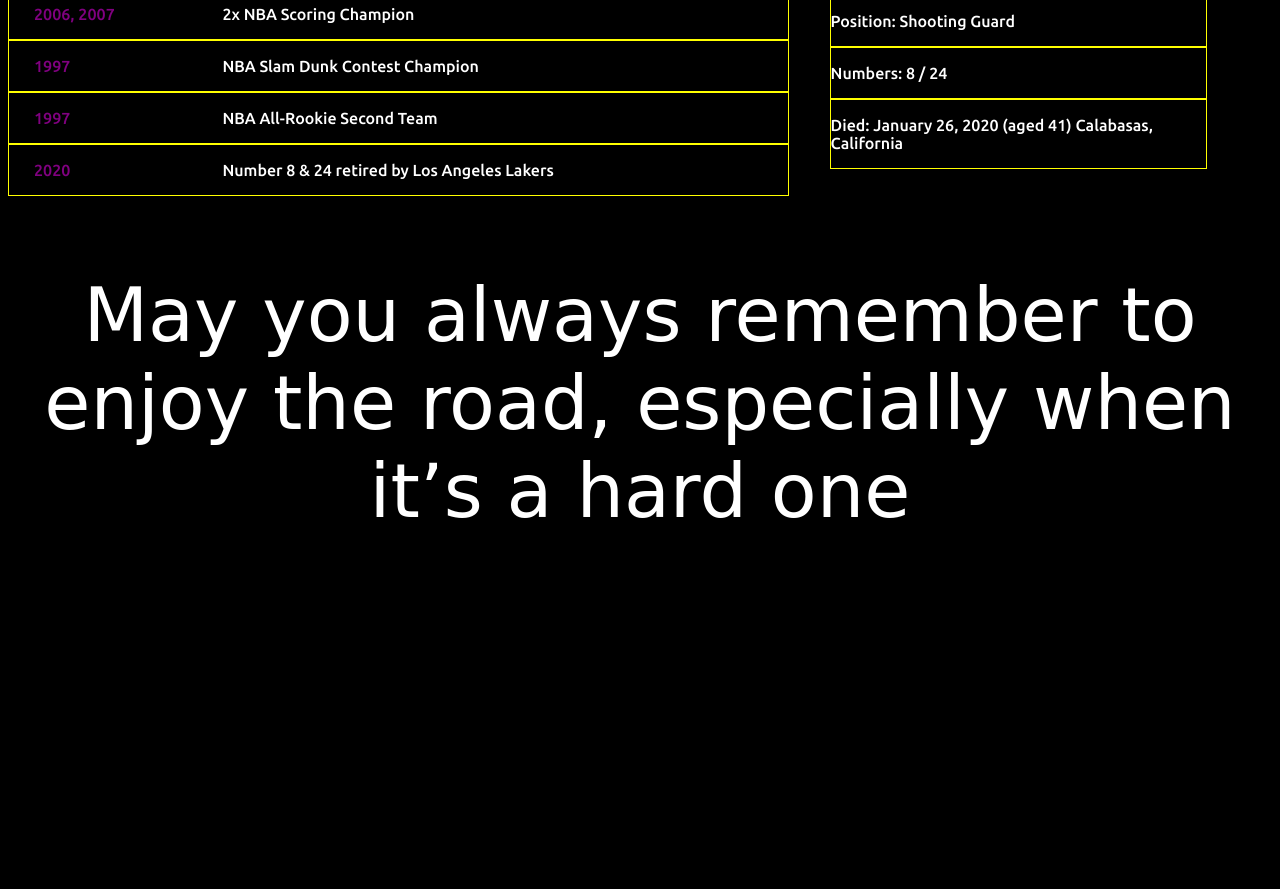
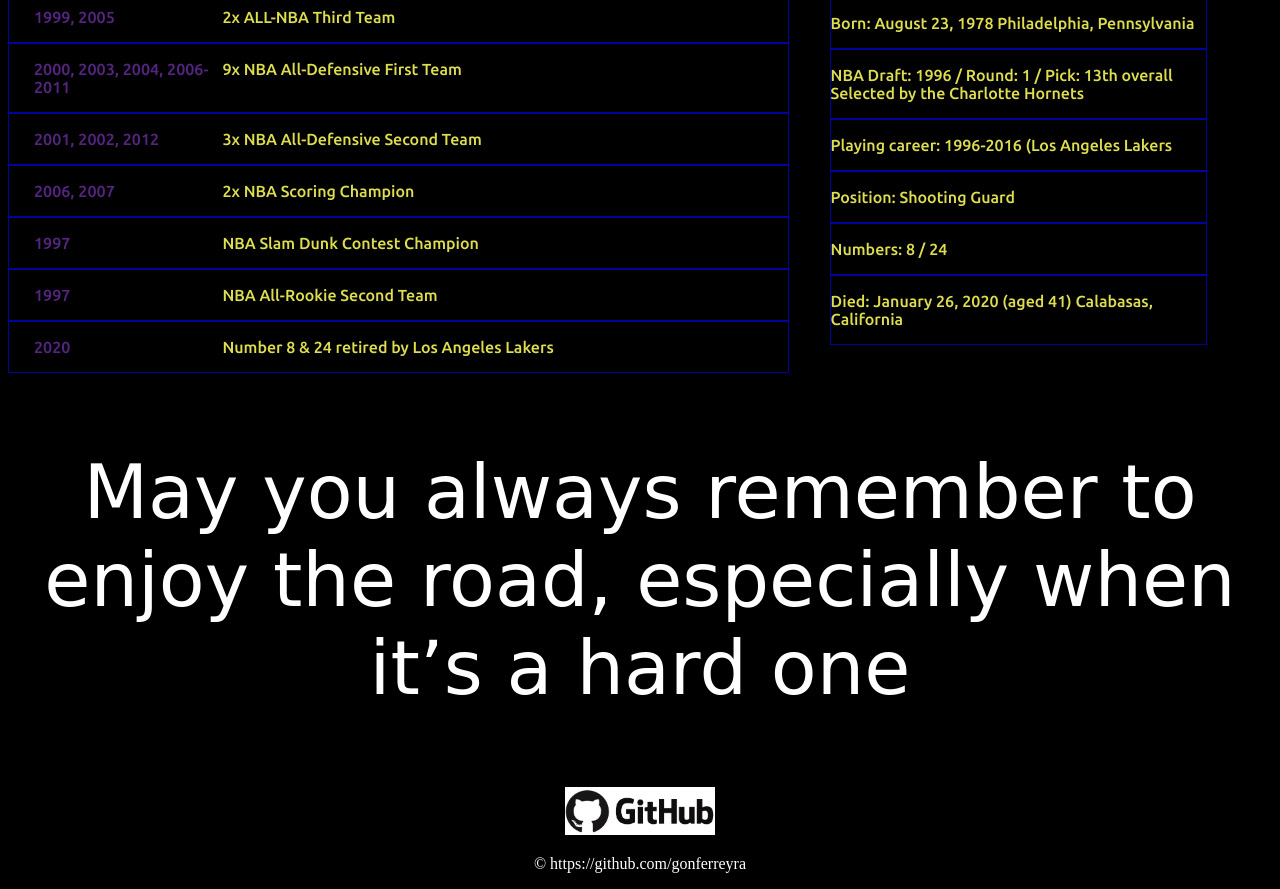
Before and after one commit to gonferreyra/mamba_tribute, a plain HTML site: page index.html in a window 1280 px wide. Shown: the part 1253-2142 px from the top of the page. Before the commit the page ends 1871 px from the top, so only its background shows below. Drawn offline with Linux system fonts and the light colour scheme; a web font is replaced by a local one.

Commit message:
new logo, font and border colors and github links

```diff
--- a/css/style.css
+++ b/css/style.css
@@ -4,7 +4,7 @@ body{
 }
 header img{
     width: 100%;
-    height: 350px;
+    height: 456, 25, 340px;
 }
 nav h1{
     color: white;
@@ -22,20 +22,21 @@ h3{
     padding-left: 100px;
 }
 .high-awards{
-    border: 1px solid yellow;
+    border: 1px solid rgb(2, 2, 158);
     padding-left: 25px;
 }
 .high-awards .child1{
     display: inline-block;
     width: 25%;
     margin: auto;
-    color: purple;
+    color: rgb(85, 37, 130);
 }
 .high-awards .child2{
     width: 75%;
     margin: auto;
     /* display: inline-block; */
     float: right;
+    color: rgb(221,221,80);
 }
 .phrase-down p{
     font-family: 'Birthstone', cursive;
@@ -56,6 +57,18 @@ aside{
 }
 .aside2down{
     width: 99%;
-    border: 1px solid yellow;
+    border: 1px solid rgb(2, 2, 158);
+    color: rgb(221, 221, 80);
     font-family: 'Ubuntu', sans-serif;
 }
+.footer{
+    width: 100%;
+    margin: auto;
+    text-align: center;
+}
+.footer a img{
+    width: 150px;
+}
+.footer a p{
+    color: white;
+}
--- a/index.html
+++ b/index.html
@@ -15,7 +15,7 @@
 </head>
 <body>
     <header>
-        <img src="./img/Kobe-Black-Mamba-Wallpaper-80+-images-.jpg" alt="kb-logo">
+        <img src="./img/b682b8b2584075f80255795baf954d89.jpeg" alt="kb-logo">
     </header>
     <nav>
         <h1>Dedication makes dreams come true</h1>
@@ -171,5 +171,13 @@
     <div class="phrase-down">
         <p>May you always remember to enjoy the road, especially when it’s a hard one</p>
     </div>
+    <footer>
+        <div class="footer">
+            <a href="https://github.com/gonferreyra/mamba_tribute" target="_blank" style="text-decoration: none;">
+                <img src="./img/github.png" alt="github-logo">
+                <p>&copy; https://github.com/gonferreyra</p>
+            </a>
+        </div>
+    </footer>
 </body>
 </html>
```
Also changed, not shown: img/b682b8b2584075f80255795baf954d89.jpeg (added), img/black-mamba-logo-v1-004-3d-model-low-poly-max-obj-3ds-fbx-ma-stl.jpg (deleted), img/github.png (added), img/homenaje-de-nike-a-kobe-bryant-mamba-forever.jpg (deleted), time.txt.
